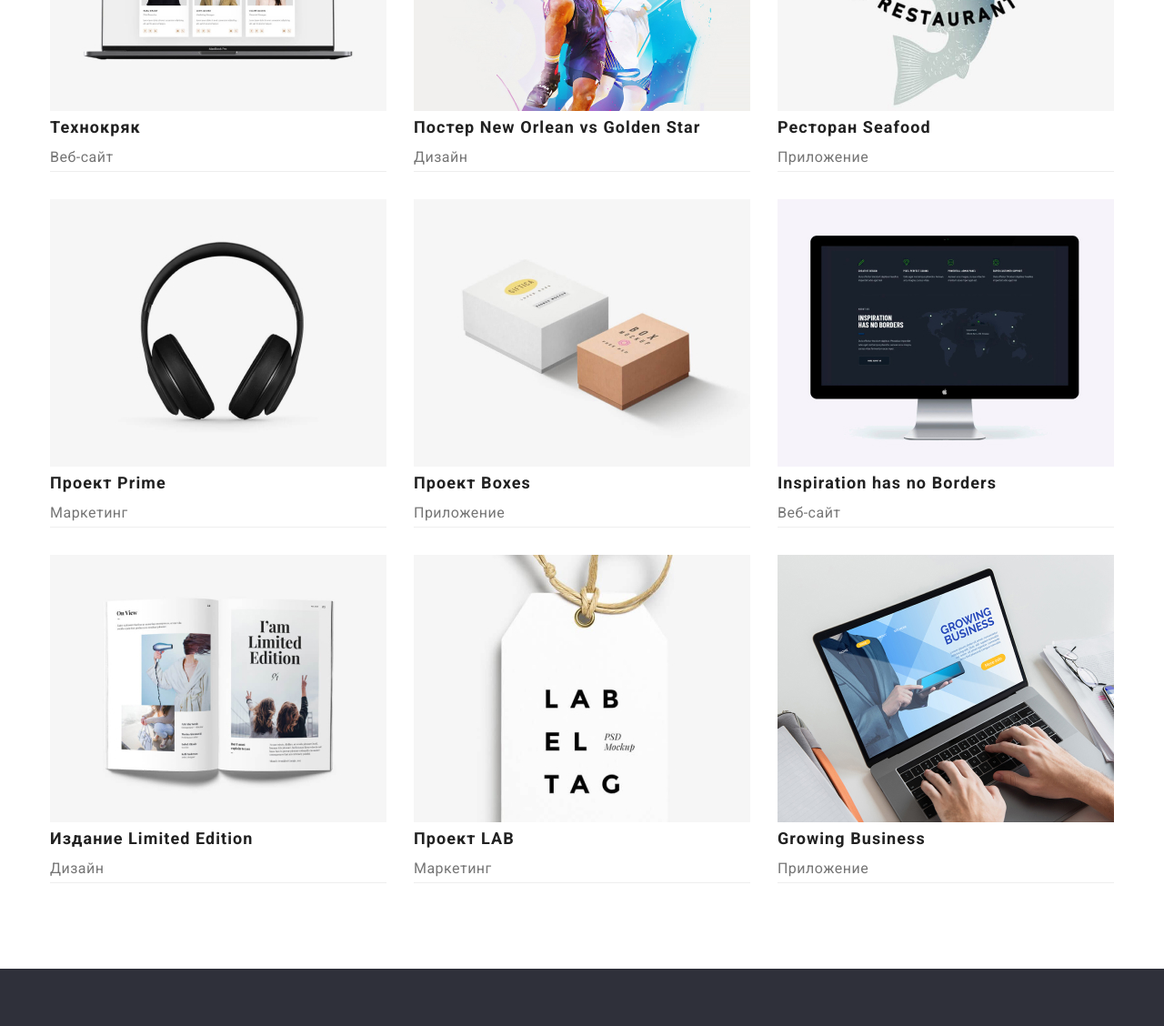
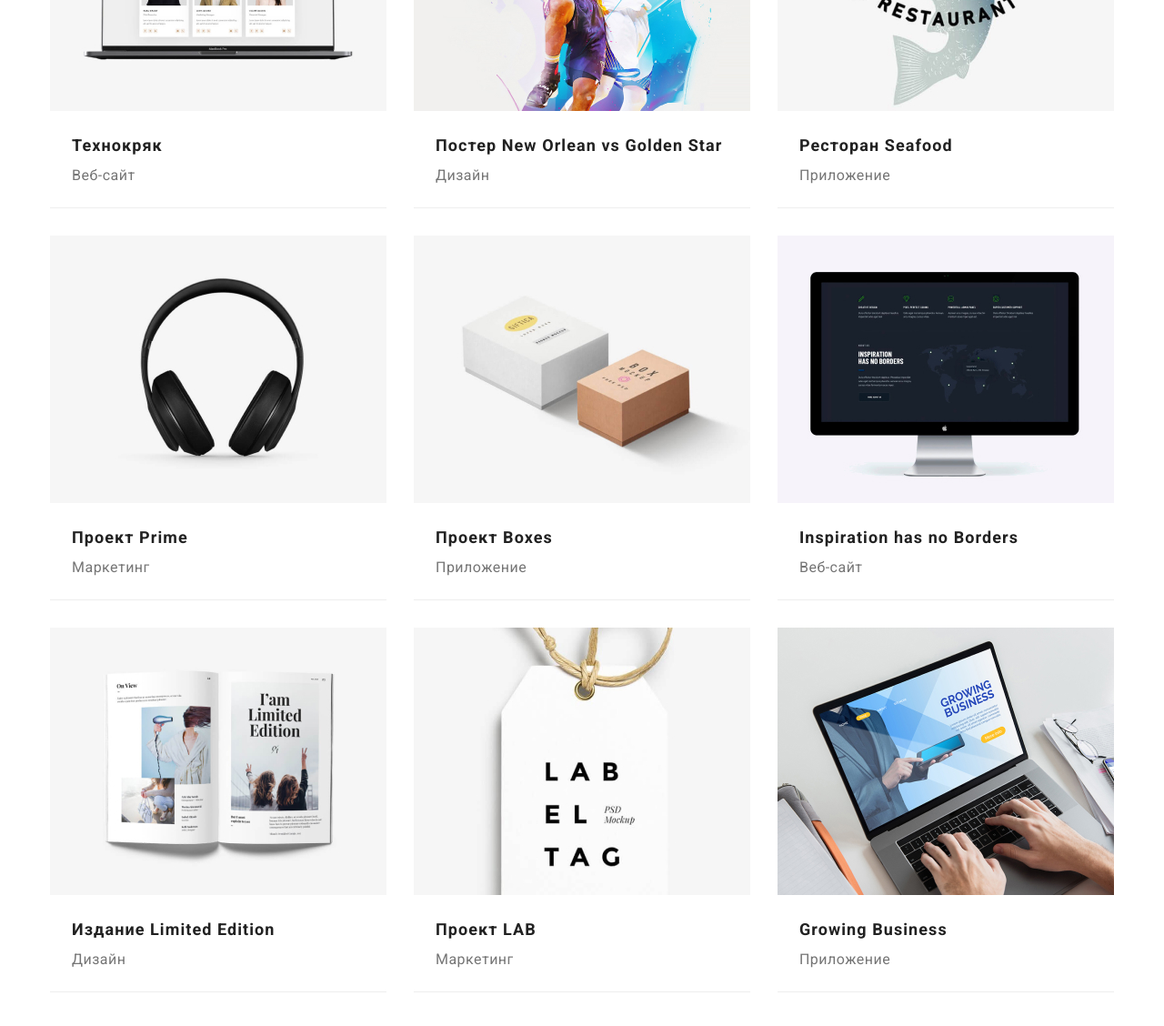
Before and after one commit to serezha-vorozhyikin/goit-markup-hw-03, a plain HTML site: page portfolio.html in a window 1280 px wide. Shown: the part 421-1549 px from the top of the page at 91% size. Drawn offline with nearby package versions, Linux system fonts and the light colour scheme.

Commit message:
hw-3
объединил descr-title и descr-after-title в div с классом descr-title-main

```diff
--- a/portfolio.html
+++ b/portfolio.html
@@ -79,8 +79,10 @@
                 width="370"
                 height="294"
               />
+              <div class="descr-title-main">
                 <h3 class="descr-title">Технокряк</h3>
                 <p class="descr-after-title">Веб-сайт</p>
+              </div>
             </li>
             <li class="descr-item">
               <img
@@ -89,8 +91,10 @@
                 width="370"
                 height="294"
               />
+              <div class="descr-title-main">
                 <h3 class="descr-title">Постер New Orlean vs Golden Star</h3>
                 <p class="descr-after-title">Дизайн</p>
+              </div>
             </li>
             <li class="descr-item">
               <img
@@ -99,8 +103,10 @@
                 width="370"
                 height="294"
               />
+              <div class="descr-title-main">
                 <h3 class="descr-title">Ресторан Seafood</h3>
                 <p class="descr-after-title">Приложение</p>
+              </div>
             </li>
             <li class="descr-item">
               <img
@@ -109,8 +115,10 @@
                 width="370"
                 height="294"
               />
+              <div class="descr-title-main">
                 <h3 class="descr-title">Проект Prime</h3>
                 <p class="descr-after-title">Маркетинг</p>
+              </div>
             </li>
             <li class="descr-item">
               <img
@@ -119,8 +127,10 @@
                 width="370"
                 height="294"
               />
+              <div class="descr-title-main">
                 <h3 class="descr-title">Проект Boxes</h3>
                 <p class="descr-after-title">Приложение</p>
+              </div>
             </li>
             <li class="descr-item">
               <img
@@ -129,8 +139,10 @@
                 width="370"
                 height="294"
               />
+              <div class="descr-title-main">
                 <h3 class="descr-title">Inspiration has no Borders</h3>
                 <p class="descr-after-title">Веб-сайт</p>
+              </div>
             </li>
             <li class="descr-item">
               <img
@@ -139,8 +151,10 @@
                 width="370"
                 height="294"
               />
+              <div class="descr-title-main">
                 <h3 class="descr-title">Издание Limited Edition</h3>
                 <p class="descr-after-title">Дизайн</p>
+              </div>
             </li>
             <li class="descr-item">
               <img
@@ -149,8 +163,10 @@
                 width="370"
                 height="294"
               />
+              <div class="descr-title-main">
                 <h3 class="descr-title">Проект LAB</h3>
                 <p class="descr-after-title">Маркетинг</p>
+              </div>
             </li>
             <li class="descr-item">
               <img
@@ -159,8 +175,10 @@
                 width="370"
                 height="294"
               />
+              <div class="descr-title-main">
                 <h3 class="descr-title">Growing Business</h3>
                 <p class="descr-after-title">Приложение</p>
+              </div>
             </li>
           </ul>
         </div>
--- a/сss/styles.css
+++ b/сss/styles.css
@@ -384,6 +384,10 @@ body {
   border-bottom: 1px solid #eeeeee;
 }
 
+.descr-title-main {
+  padding: 20px 24px;
+}
+
 .descr-title {
   font-weight: 700;
   font-size: 18px;
```
Lines whose indentation alone changed are shown as unchanged.
